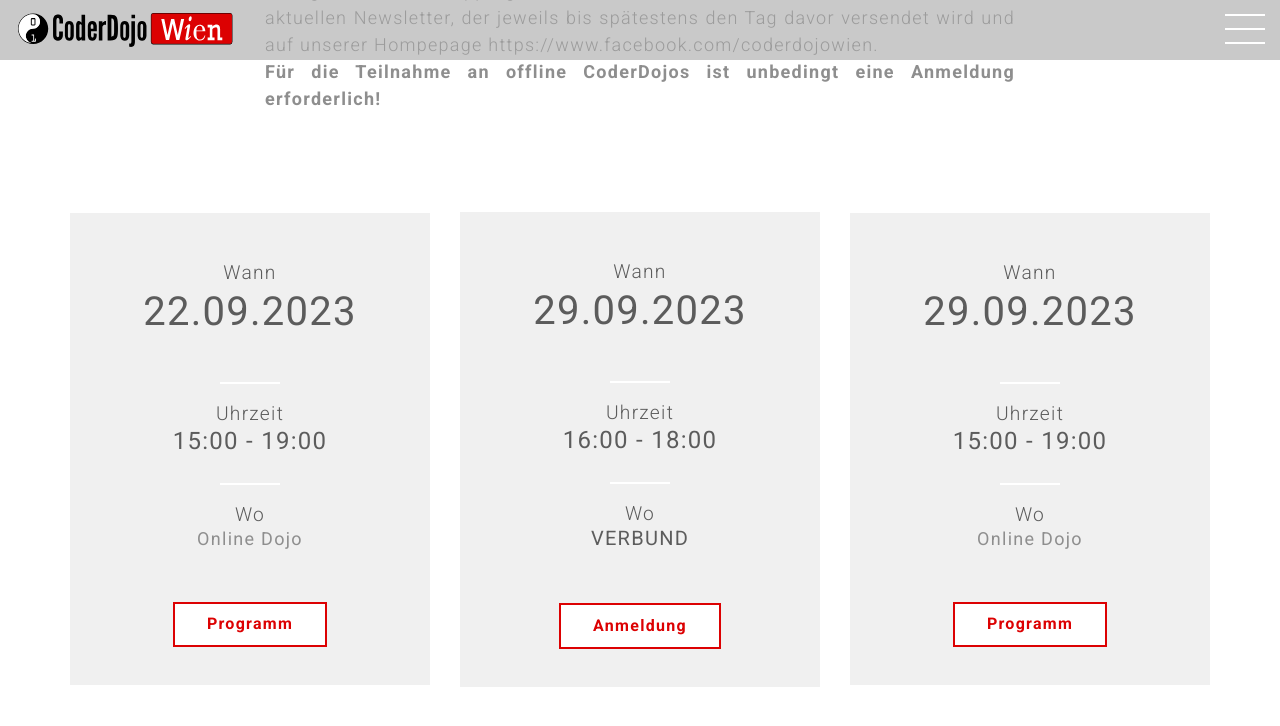
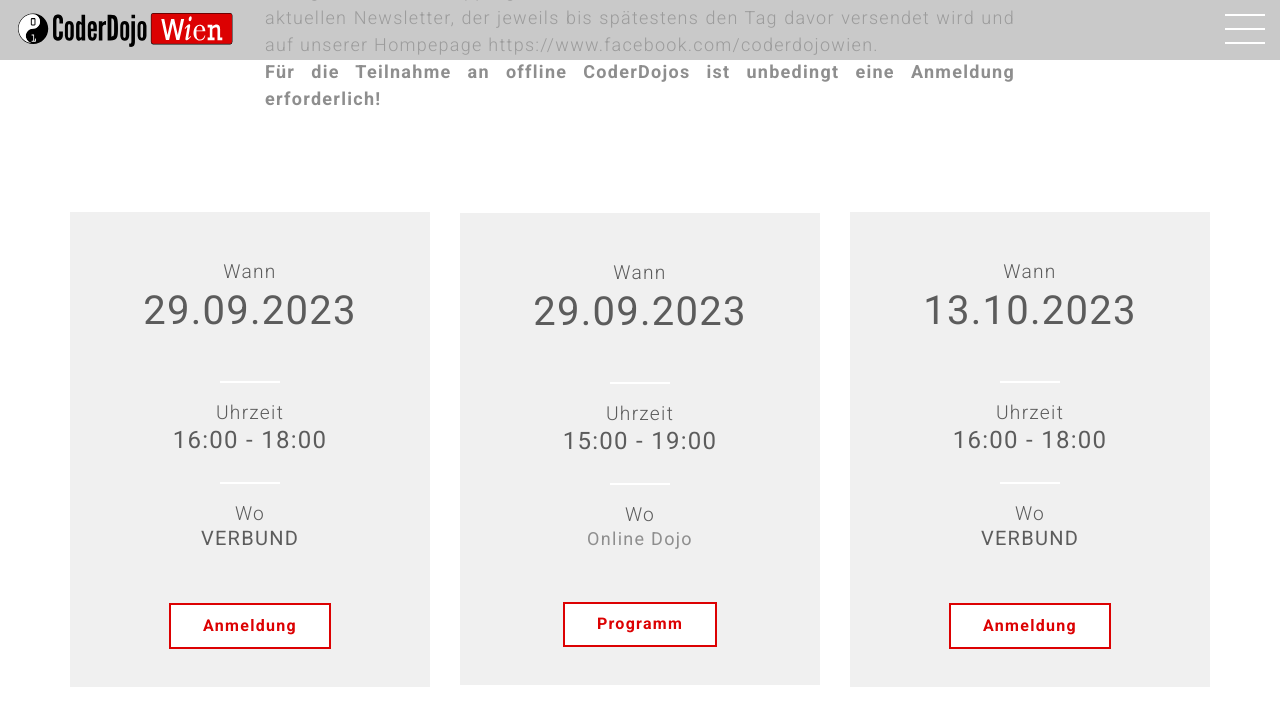
Before and after one commit to coderdojo-wien/coderdojo-wien.github.io, a Jekyll site: the page built from index.html, in a window 1280 px wide and 900 px high, scrolled down 3869 px, cut to the strip 0-792 px from the top of the window. Shown: the top 726 px of the strip. Built offline with Jekyll 4.4.1, drawn with Linux system fonts in a browser that asks for light colours; nearby versions of some CDN libraries; comment, search, counter and statistics services are not loaded.

Commit message:
Update events.yml

```diff
--- a/_data/events.yml
+++ b/_data/events.yml
@@ -2,16 +2,6 @@
 
 description: "Ein Anmeldung ist für die Teilnahme an den online CoderDojos nicht erforderlich. Das genaue Workshopprogramm mit den Teilnahmelinks finden sie in unserem aktuellen Newsletter, der jeweils bis spätestens den Tag davor versendet wird und auf unserer Hompepage https://www.facebook.com/coderdojowien. </br><b>Für die Teilnahme an offline CoderDojos ist unbedingt eine Anmeldung erforderlich!</b>"
 events-list:
-
-- event-date: 22.09.2023
-  event-time: 15:00 - 19:00
-  event-startdate: 2023-09-22T15:00:00+0100
-  event-enddate: 2023-09-22T19:00:00+0100
-  event-name: Online CoderDojo
-  event-type: Online
-  event-place: Online Dojo
-  event-place-name: Online
-  event-url: "https://linz.coderdojo.net/termine/"
 
 - event-date: 29.09.2023
   event-time: 16:00 - 18:00
@@ -37,6 +27,20 @@
   event-place-name: Online
   event-url: "https://linz.coderdojo.net/termine/"
 
+- event-date: 13.10.2023
+  event-time: 16:00 - 18:00
+  event-startdate: 2023-10-13T16:00:00+0100
+  event-enddate: 2023-10-13T18:00:00+0100
+  event-name: "CoderDojo Wien @ VERBUND"
+  event-type: Offline
+  event-registration-url: "https://www.eventbrite.at/e/coderdojo-wien-at-verbund-am-131023-registrierung-720294609567"
+  event-place: <a href="#main-event-place-map">VERBUND</a>
+  event-place-name: VERBUND
+  event-place-streetaddress: Am Hof 6a
+  event-place-addresslocality: Wien
+  event-place-postalcode: 1010
+  event-place-addresscountry: AT
+
 # - event-date: 28.04.2023
 #   event-time: 16:00 - 18:00
 #   event-startdate: 2023-04-28T16:00:00+0100
```
